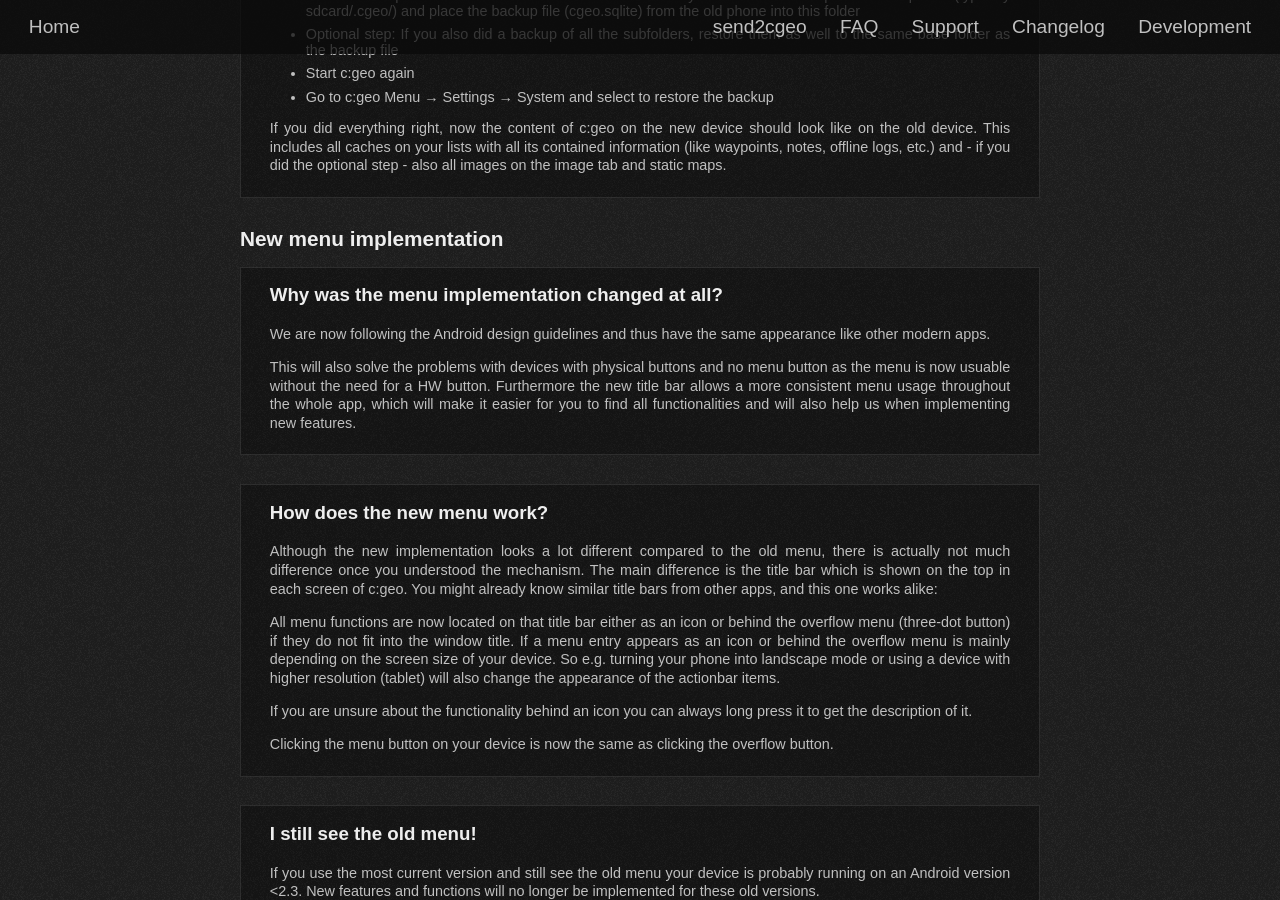
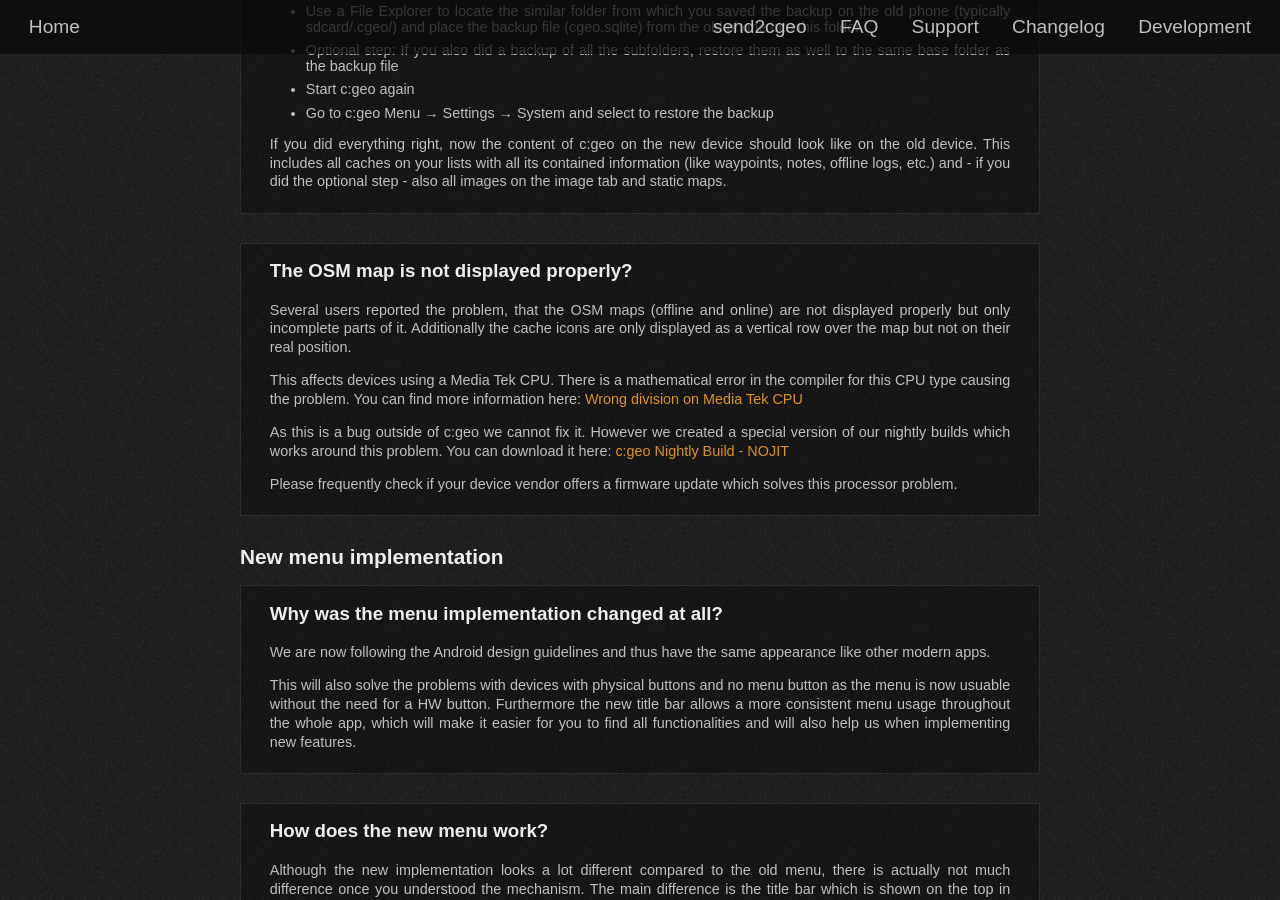
Before and after one commit to cgeo/cgeo.github.io, a Jekyll site: the page built from faq.html, in a window 1280 px wide and 900 px high, scrolled down 23690 px. Built offline with Jekyll 4.4.1, drawn with Linux system fonts in a browser that asks for light colours; some web fonts are replaced; some of the changed text lies outside the part shown.

Commit message:
Fix #59: Add FAQ entry for MediaTek - nojit

```diff
--- a/_data/faq.yml
+++ b/_data/faq.yml
@@ -867,6 +867,19 @@
             If you did everything right, now the content of c:geo on the new device should look like on the old device.
             This includes all caches on your lists with all its contained information (like waypoints, notes, offline logs, etc.) and - if you did the optional step - also all images on the image tab and static maps.
 
+      - title: The OSM map is not displayed properly?
+        content: |
+
+            Several users reported the problem, that the OSM maps (offline and online) are not displayed properly but only incomplete parts of it. Additionally the cache icons are only displayed as a vertical row over the map but not on their real position.
+
+            This affects devices using a Media Tek CPU. There is a mathematical error in the compiler for this CPU type causing the problem.
+            You can find more information here: [Wrong division on Media Tek CPU](https://github.com/cgeo/cgeo/issues/4097)
+
+            As this is a bug outside of c:geo we cannot fix it.
+            However we created a special version of our nightly builds which works around this problem. You can download it here: [c:geo Nightly Build - NOJIT](http://ci.cgeo.org/job/c-geo-nightly-nojit/ws/main/bin/cgeo-release.apk)
+
+            Please frequently check if your device vendor offers a firmware update which solves this processor problem.
+
 - title: New menu implementation
   items:
 
```
